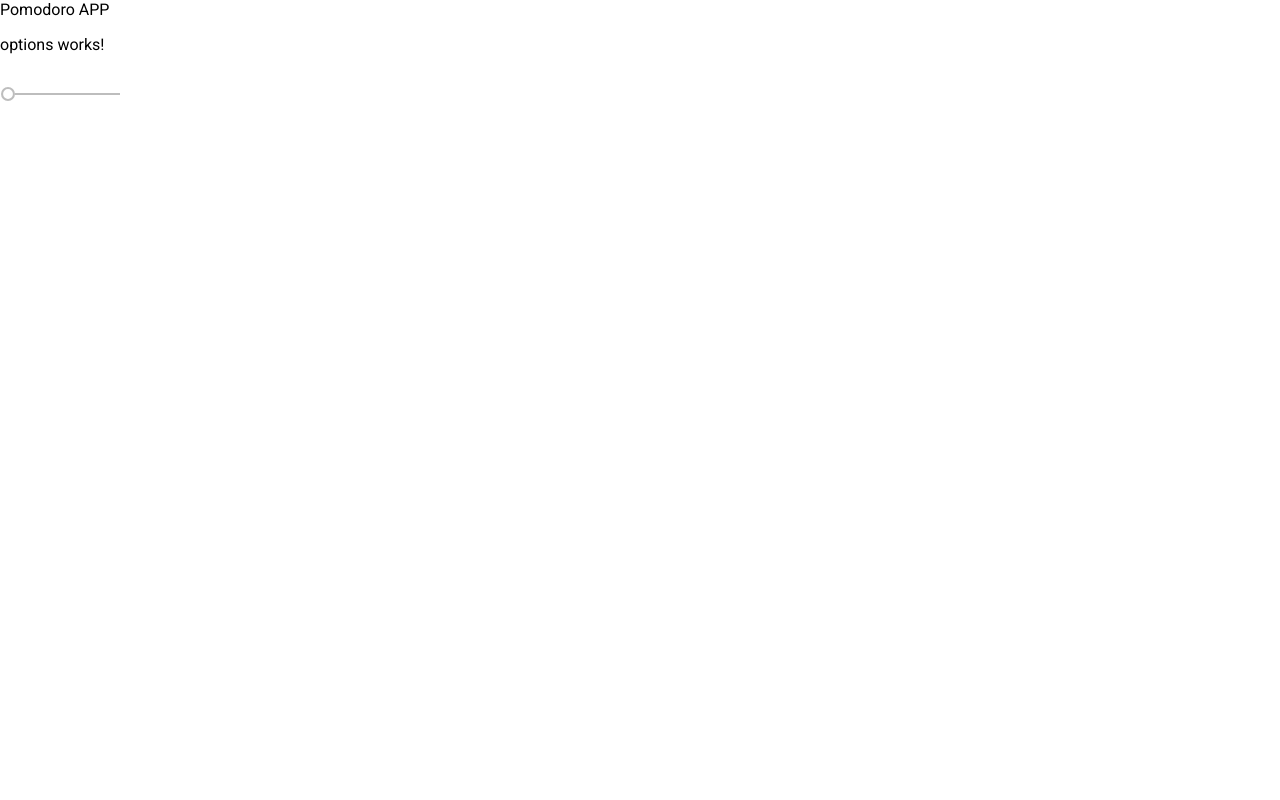
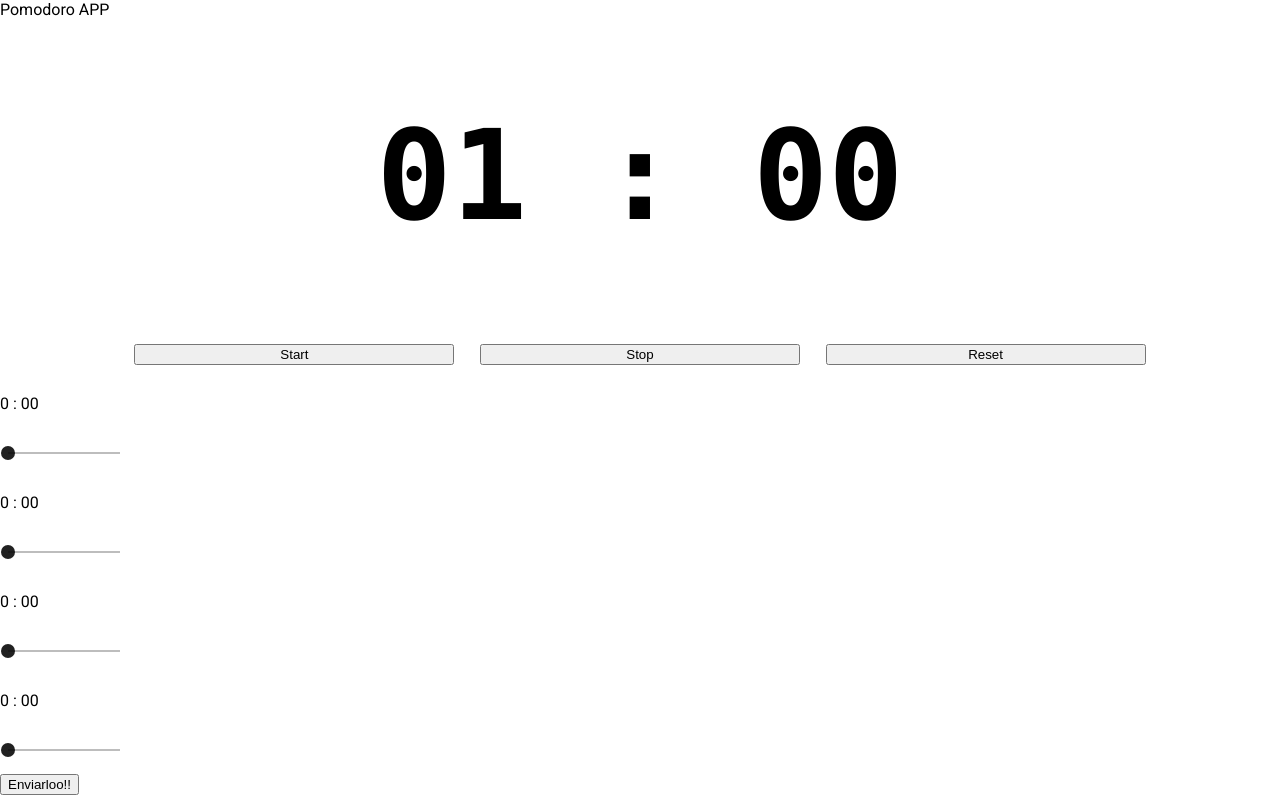
Before and after one commit to brayansti/pomodoroapp, an Angular app: page /options in a window 1280 px wide. Built offline with nearby package versions, Linux system fonts and the light colour scheme.

Commit message:
Clock initial

```diff
--- a/src/app/app.component.html
+++ b/src/app/app.component.html
@@ -1,4 +1,6 @@
 <!-- * * * * * * * * * * * * * * * * * * * * * * * * * * * * * * * -->
 {{title}}
 
+<app-timer></app-timer>
+
 <router-outlet></router-outlet>
--- a/src/app/components/options/options.component.html
+++ b/src/app/components/options/options.component.html
@@ -1,5 +1,50 @@
 
 <div>
-    <p>options works!</p>
-    <mat-slider></mat-slider>
+
+    <div class="slider-time">
+        <p> {{options.optionvalueHour}} : 00 </p>
+        <mat-slider
+            min="1"
+            max="60"
+            step="1"
+            [(ngModel)]="options.optionvalueHour"
+            [thumbLabel]="true">
+        </mat-slider>
+    </div>
+    <div class="slider-time">
+        <p> {{options.optionshortBreak}} : 00 </p>
+        <mat-slider
+            min="1"
+            max="60"
+            step="1"
+            [(ngModel)]="options.optionshortBreak"
+            [thumbLabel]="true">
+        </mat-slider>
+    </div>
+    <div class="slider-time">
+        <p> {{options.optionlongBreak}} : 00 </p>
+        <mat-slider
+            min="1"
+            max="60"
+            step="1"
+            [(ngModel)]="options.optionlongBreak"
+            [thumbLabel]="true">
+        </mat-slider>
+    </div>
+    <div class="slider-time">
+        <p> {{options.optionrounds}} : 00 </p>
+        <mat-slider
+            min="1"
+            max="12"
+            step="1"
+            [(ngModel)]="options.optionrounds"
+            [thumbLabel]="true">
+        </mat-slider>
+    </div>
+
+    <button
+        (click)="sendDataTime( options )">
+        Enviarloo!!
+    </button>
+
 </div>
--- a/src/app/components/options/options.component.ts
+++ b/src/app/components/options/options.component.ts
@@ -8,9 +8,21 @@ import { Component, OnInit } from '@angular/core';
 })
 export class OptionsComponent implements OnInit {
 
+  options:object = {
+    optionvalueHour : 0,
+    optionshortBreak : 0,
+    optionlongBreak : 0,
+    optionrounds : 0,
+  }
+
   constructor() { }
 
   ngOnInit() {
   }
 
+  sendDataTime = ( data:Object ) =>{
+    console.log( 'Mira como está:' );
+    console.log( data );
+  }
+
 }
--- /dev/null
+++ b/src/app/components/timer/timer.component.html
@@ -0,0 +1,10 @@
+<div class="container">
+  <h1 class="display-1">
+    {{timing[0] < 10 ? 0 : ''}}{{timing[0]}} : {{timing[1] < 10 ? 0 : ''}}{{timing[1]}}
+  </h1>
+  <div class="controls">
+    <button type="button" class="btn btn-success" (click)="startTimer()">Start</button>
+    <button type="button" class="btn btn-danger" (click)="stopTimer()">Stop</button>
+    <button type="button" class="btn btn-secondary" (click)="resetTimer()">Reset</button>
+  </div>
+</div>
--- /dev/null
+++ b/src/app/components/timer/timer.component.scss
@@ -0,0 +1,26 @@
+h1 {
+  width: 100%;
+  text-align: center;
+  font-size: 125px;
+  font-family: "Lucida Console", Monaco, monospace;
+}
+
+.container {
+  // width: 25%;
+  display: flex;
+  flex-direction: column;
+  align-content: center;
+  justify-content: center;
+}
+
+.controls {
+  display: flex;
+  flex-direction: row;
+  align-content: center;
+  justify-content: center;
+}
+
+.btn {
+  width: 25%;
+  margin: 1%;
+}
--- /dev/null
+++ b/src/app/components/timer/timer.component.ts
@@ -0,0 +1,86 @@
+import { Component, OnInit, OnDestroy, Input, EventEmitter, Output } from '@angular/core';
+import { Observable, Subscription, interval } from 'rxjs';
+
+@Component({
+  selector: 'app-timer',
+  templateUrl: './timer.component.html',
+  styleUrls: ['./timer.component.scss']
+})
+export class TimerComponent implements OnInit, OnDestroy {
+
+  @Input() m: number;
+  @Input() s: number;
+  // tslint:disable-next-line:no-output-on-prefix
+  @Output() onComplete: EventEmitter<any> = new EventEmitter();
+
+  running = false;
+  timing = [1, 0];
+  subscription: Subscription;
+
+  constructor() { }
+
+  ngOnInit(): void {
+    if (this.m) {
+      this.timing[0] = this.m;
+    } else {
+      this.m = 25;
+    }
+    if (this.s) {
+      this.timing[1] = this.s;
+    } else {
+      this.s = 0;
+    }
+  }
+
+  ngOnDestroy(): void {
+    if (this.subscription) {
+      this.subscription.unsubscribe();
+    }
+  }
+
+  startTimer(): void {
+    if (!this.running) {
+      // Set running to true.
+      this.running = true;
+      // Check if the timer is complete and if so reset it before starting.
+      if (this.timing[0] === 0 && this.timing[1] === 0) {
+        this.resetTimer();
+      }
+      // Create Rxjs interval to call a update method every second.
+      this.subscription = interval(1000).subscribe(x => this.updateTimer());
+    }
+  }
+
+  stopTimer(): void {
+    if (this.running) {
+      // Set running to false.
+      this.running = false;
+      // If we want to stop the timer then unsubscribe from the interval.
+      if (this.subscription) {
+        this.subscription.unsubscribe();
+      }
+    }
+  }
+
+  resetTimer(): void {
+    // Set the minutes and seconds back to their original values.
+    this.stopTimer();
+    this.timing = [this.m, this.s];
+  }
+
+  private updateTimer(): void {
+    if (this.running) {
+      // Check if the timer is comeplete and if so stop the timer and run onComplete().
+      if (this.timing[0] === 0 && this.timing[1] === 0) {
+        this.stopTimer();
+        // Make a sound/send an alert.
+        this.onComplete.emit();
+      } else if (this.timing[0] !== 0 && this.timing[1] === 0) {
+        this.timing = [this.timing[0] - 1, 59];
+      } else if (this.timing[1] !== 0) {
+        this.timing = [this.timing[0], this.timing[1] - 1];
+      }
+    }
+  }
+
+}
```
Also changed, not shown: src/app/app.module.ts (+5 -3 lines), 1 other file (tests, documents, lock files or other folders).
